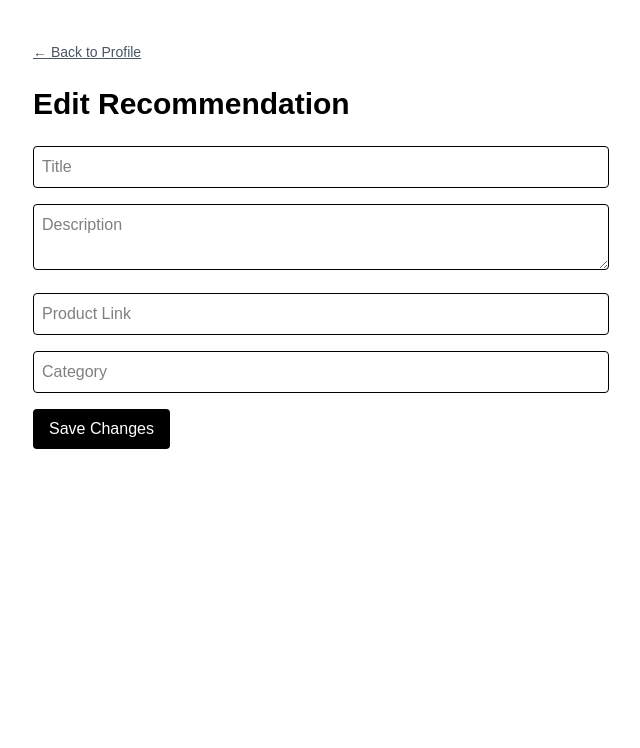
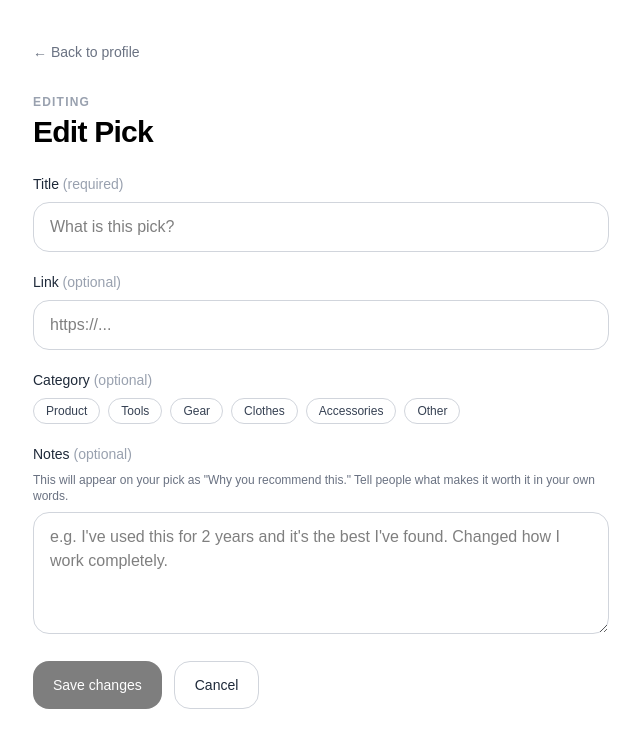
Before and after one commit to michaelirish19/goodshare-app, a Next.js app: page /edit/1 in a window 1280 px wide. Shown: the top 748 px of the page, without its empty margins (319-959 px from the left). Built offline with nearby package versions, Linux system fonts and the light colour scheme.

Commit message:
add notes field guidance on add and edit pages

```diff
--- a/app/add/page.tsx
+++ b/app/add/page.tsx
@@ -500,10 +500,13 @@ if (recommenderSnap.exists()) {
 >
   Notes
 </label>
+<p className="mb-2 text-xs text-neutral-500">
+  This will appear on your pick as "Why you recommend this." Tell people what makes it worth it in your own words.
+</p>
 <textarea
   id="notes"
   rows={4}
-                  placeholder="Why do you recommend this? Optional."
+  placeholder="e.g. I've used this for 2 years and it's the best I've found. Changed how I work completely."
                   value={notes}
                   onChange={(e) => setNotes(e.target.value)}
                   className="w-full rounded-2xl border border-neutral-300 bg-white px-4 py-3 text-base outline-none transition focus:border-neutral-900"
--- a/app/edit/[id]/page.tsx
+++ b/app/edit/[id]/page.tsx
@@ -4,6 +4,15 @@ import { useEffect, useState } from "react";
 import { db } from "../../firebase";
 import { doc, getDoc, updateDoc } from "firebase/firestore";
 import { useParams, useRouter, useSearchParams } from "next/navigation";
+
+const CATEGORY_OPTIONS = [
+  "Product",
+  "Tools",
+  "Gear",
+  "Clothes",
+  "Accessories",
+  "Other",
+];
 
 export default function EditRecommendationPage() {
   const params = useParams();
@@ -15,10 +24,12 @@ export default function EditRecommendationPage() {
 
   const [title, setTitle] = useState("");
   const [description, setDescription] = useState("");
-  const [link, setLink] = useState("");
+  const [url, setUrl] = useState("");
   const [category, setCategory] = useState("");
   const [recommenderId, setRecommenderId] = useState(recommenderIdFromQuery);
   const [loading, setLoading] = useState(true);
+  const [saving, setSaving] = useState(false);
+  const [error, setError] = useState("");
 
   useEffect(() => {
     const fetchData = async () => {
@@ -42,7 +53,8 @@ export default function EditRecommendationPage() {
           const data = docSnap.data();
           setTitle(data.title || "");
           setDescription(data.description || "");
-          setLink(data.link || "");
+          // handle both url and link field names
+          setUrl(data.url || data.link || "");
           setCategory(data.category || "");
           setRecommenderId(recommenderIdFromQuery);
         }
@@ -58,11 +70,19 @@ export default function EditRecommendationPage() {
 
   const handleUpdate = async (e: React.FormEvent) => {
     e.preventDefault();
+    setError("");
 
     if (!recommenderId) {
-      alert("Missing recommender ID.");
+      setError("Missing recommender ID.");
       return;
     }
+
+    if (!title.trim()) {
+      setError("Title is required.");
+      return;
+    }
+
+    setSaving(true);
 
     try {
       const docRef = doc(
@@ -76,13 +96,16 @@ export default function EditRecommendationPage() {
       await updateDoc(docRef, {
         title: title.trim(),
         description: description.trim(),
-        link: link.trim(),
+        url: url.trim(),
         category: category.trim(),
       });
 
       router.push(`/recommenders/${recommenderId}`);
     } catch (error) {
       console.error("Error updating recommendation:", error);
+      setError("Something went wrong. Please try again.");
+    } finally {
+      setSaving(false);
     }
   };
 
@@ -90,63 +113,124 @@ export default function EditRecommendationPage() {
     return (
       <main className="min-h-screen bg-white px-6 py-10 text-black">
         <div className="mx-auto max-w-xl">
-          <p className="text-sm text-gray-600">Loading...</p>
+          <p className="text-sm text-gray-500">Loading...</p>
         </div>
       </main>
     );
   }
 
   return (
-    <main className="min-h-screen bg-white px-6 py-10 text-black">
+    <main className="min-h-screen bg-white px-4 py-10 text-black sm:px-6">
       <div className="mx-auto max-w-xl">
+
         <a
           href={recommenderId ? `/recommenders/${recommenderId}` : "/"}
-          className="mb-6 inline-block text-sm text-gray-600 underline"
+          className="mb-8 inline-block text-sm text-gray-500 transition hover:text-black"
         >
-          ← Back to Profile
+          ← Back to profile
         </a>
 
-        <h1 className="mb-6 text-3xl font-bold">Edit Recommendation</h1>
+        <div className="mb-6">
+          <p className="mb-1 text-xs font-semibold uppercase tracking-widest text-gray-400">
+            Editing
+          </p>
+          <h1 className="text-3xl font-bold tracking-tight">Edit Pick</h1>
+        </div>
 
-        <form onSubmit={handleUpdate} className="space-y-4">
+        <form onSubmit={handleUpdate} className="space-y-5">
+
+          {/* Title — required */}
+          <div>
+            <label className="mb-2 block text-sm font-medium text-gray-800">
+              Title <span className="text-gray-400">(required)</span>
+            </label>
             <input
-            className="w-full rounded border p-2"
+              className="w-full rounded-2xl border border-gray-300 px-4 py-3 text-base outline-none transition focus:border-gray-900"
               value={title}
               onChange={(e) => setTitle(e.target.value)}
-            placeholder="Title"
-            required
+              placeholder="What is this pick?"
             />
+          </div>
 
+          {/* URL — optional */}
+          <div>
+            <label className="mb-2 block text-sm font-medium text-gray-800">
+              Link <span className="text-gray-400">(optional)</span>
+            </label>
+            <input
+              className="w-full rounded-2xl border border-gray-300 px-4 py-3 text-base outline-none transition focus:border-gray-900"
+              value={url}
+              onChange={(e) => setUrl(e.target.value)}
+              placeholder="https://..."
+              inputMode="url"
+              autoCapitalize="off"
+              autoCorrect="off"
+            />
+          </div>
+
+          {/* Category pills */}
+          <div>
+            <label className="mb-2 block text-sm font-medium text-gray-800">
+              Category <span className="text-gray-400">(optional)</span>
+            </label>
+            <div className="flex flex-wrap gap-2">
+              {CATEGORY_OPTIONS.map((option) => (
+                <button
+                  key={option}
+                  type="button"
+                  onClick={() => setCategory(option)}
+                  className={
+                    option === category
+                      ? "inline-flex items-center rounded-full bg-gray-900 px-3 py-1 text-xs font-semibold text-white"
+                      : "inline-flex items-center rounded-full border border-gray-300 bg-white px-3 py-1 text-xs font-medium text-gray-700"
+                  }
+                >
+                  {option}
+                </button>
+              ))}
+            </div>
+          </div>
+
+          {/* Description — optional */}
+          <div>
+            <label className="mb-2 block text-sm font-medium text-gray-800">
+  Notes <span className="text-gray-400">(optional)</span>
+</label>
+<p className="mb-2 text-xs text-gray-500">
+  This will appear on your pick as "Why you recommend this." Tell people what makes it worth it in your own words.
+</p>
 <textarea
-            className="w-full rounded border p-2"
+  className="w-full rounded-2xl border border-gray-300 px-4 py-3 text-base outline-none transition focus:border-gray-900"
+  rows={4}
   value={description}
   onChange={(e) => setDescription(e.target.value)}
-            placeholder="Description"
-            required
+  placeholder="e.g. I've used this for 2 years and it's the best I've found. Changed how I work completely."
             />
+          </div>
 
-          <input
-            className="w-full rounded border p-2"
-            value={link}
-            onChange={(e) => setLink(e.target.value)}
-            placeholder="Product Link"
-            required
-          />
+          {error && (
+            <div className="rounded-2xl border border-red-200 bg-red-50 px-4 py-3 text-sm text-red-700">
+              {error}
+            </div>
+          )}
 
-          <input
-            className="w-full rounded border p-2"
-            value={category}
-            onChange={(e) => setCategory(e.target.value)}
-            placeholder="Category"
-            required
-          />
-
+          <div className="flex flex-col gap-3 sm:flex-row">
             <button
               type="submit"
-            className="rounded bg-black px-4 py-2 text-white"
+              disabled={saving || !title.trim()}
+              className="inline-flex min-h-12 items-center justify-center rounded-2xl bg-black px-5 py-3 text-sm font-medium text-white transition hover:opacity-90 disabled:cursor-not-allowed disabled:opacity-50"
             >
-            Save Changes
+              {saving ? "Saving…" : "Save changes"}
             </button>
+            <button
+              type="button"
+              onClick={() => router.push(`/recommenders/${recommenderId}`)}
+              className="inline-flex min-h-12 items-center justify-center rounded-2xl border border-gray-300 px-5 py-3 text-sm font-medium text-gray-800 transition hover:bg-gray-50"
+            >
+              Cancel
+            </button>
+          </div>
+
         </form>
       </div>
     </main>
```
Lines whose indentation alone changed are shown as unchanged.
